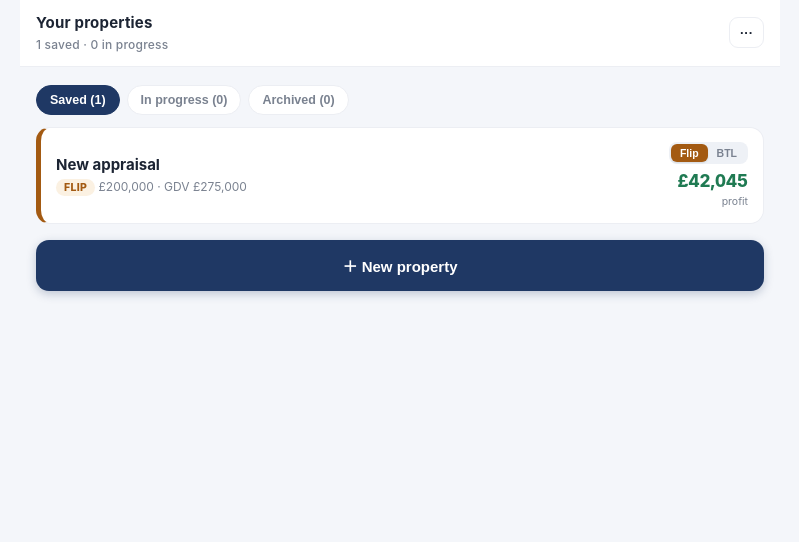
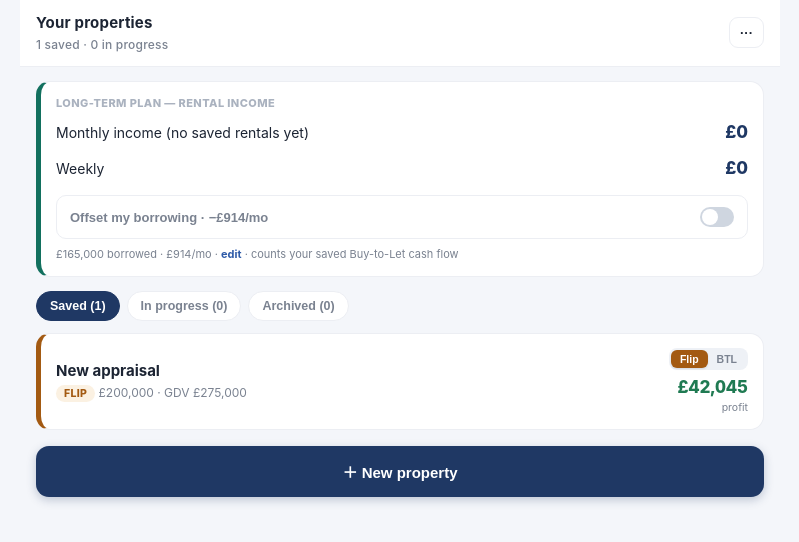
Before and after one commit to Thejammm/pdev, a website: page public/index.html in a window 1280 px wide. Shown: the whole page, without its empty margins (240-1039 px from the left). Drawn offline with Linux system fonts and the light colour scheme.

Commit message:
Bring back borrowing offset (long-term plan) + rent-vs-mortgage view for BTL

```diff
--- a/public/index.html
+++ b/public/index.html
@@ -134,6 +134,20 @@
   .i:active{background:#ccd4e0}
   .fh{font-size:11.5px;color:#57606e;background:#f4f7fb;border-radius:8px;padding:7px 10px;margin:0 0 9px;line-height:1.45}
   .scen{display:flex;justify-content:space-between;align-items:center;background:var(--amberbg);color:var(--amber);border-radius:9px;padding:7px 11px;font-size:11.5px;font-weight:800;margin-top:9px;cursor:pointer}
+  /* portfolio / borrowing */
+  .folio{background:var(--card);border:1px solid var(--line);border-radius:14px;padding:13px 15px;margin-bottom:14px;border-left:5px solid var(--btl)}
+  .folio h4{margin:0 0 4px;font-size:11px;text-transform:uppercase;letter-spacing:.4px;color:var(--faint);font-weight:800}
+  .frow{display:flex;justify-content:space-between;align-items:center;padding:5px 0;font-size:14px}
+  .frow b{font-size:17px;font-weight:800;color:var(--navy)}
+  .frow.net b{color:var(--green)}
+  .btoggle{width:100%;text-align:left;background:#fff;border:1px solid var(--line);border-radius:10px;padding:11px 13px;font-size:13px;font-weight:700;color:var(--muted);cursor:pointer;margin:9px 0 4px;display:flex;justify-content:space-between;align-items:center;gap:10px}
+  .btoggle.on{background:var(--btlbg);color:var(--btl);border-color:#bfe0d6}
+  .dot2{width:34px;height:20px;border-radius:20px;background:#cfd6e0;position:relative;flex:none}
+  .btoggle.on .dot2{background:var(--btl)}
+  .dot2:after{content:"";position:absolute;width:16px;height:16px;border-radius:50%;background:#fff;top:2px;left:2px;transition:.15s}
+  .btoggle.on .dot2:after{left:16px}
+  .fnote{font-size:11px;color:var(--muted);margin-top:7px}
+  .fnote a{color:var(--accent);cursor:pointer;font-weight:700}
 </style>
 </head>
 <body>
@@ -145,6 +159,7 @@ function lsGet(k){try{return HAS_LS?localStorage.getItem(k):MEM[k];}catch(e){ret
 function lsSet(k,v){try{if(HAS_LS)localStorage.setItem(k,v);else MEM[k]=v;}catch(e){MEM[k]=v;}}
 var KEY='pdevPro_v1';var store={deals:[],current:null};
 function load(){var r=lsGet(KEY);if(r){try{store=JSON.parse(r);}catch(e){}}if(!store.deals)store.deals=[];
+  if(!store.borrow)store.borrow={amount:165000,monthly:914,on:false};
   store.deals.forEach(d=>{if(!d.status)d.status='saved';});
   if(!store.deals.length){var d=defDeal();d.status='saved';store.deals.push(d);store.current=d.id;}
   if(!store.current)store.current=store.deals.length?store.deals[0].id:null;}
@@ -288,7 +303,7 @@ function renderDash(){
   var list=store.deals.filter(d=>statusOf(d)===dashFilter);
   var h='<div class="appbar"><div class="ttl">Your properties<span>'+counts.saved+' saved · '+counts.testing+' in progress</span></div>'+
     '<div class="menu"><button class="ic" onclick="toggleMenu(event)">···</button><div class="menu-pop" id="menuPop"><button onclick="exportJSON()">Download backup</button><button onclick="document.getElementById(\'imp\').click()">Restore backup</button></div><input type="file" id="imp" accept="application/json" style="display:none" onchange="importJSON(event)"></div></div>';
-  h+='<div class="dashwrap"><div class="filters">'+['saved','testing','archived'].map(f=>'<button class="chip'+(dashFilter===f?' on':'')+'" onclick="setFilter(\''+f+'\')">'+({saved:'Saved',testing:'In progress',archived:'Archived'}[f])+' ('+counts[f]+')</button>').join('')+'</div>';
+  h+='<div class="dashwrap">'+folioHTML()+'<div class="filters">'+['saved','testing','archived'].map(f=>'<button class="chip'+(dashFilter===f?' on':'')+'" onclick="setFilter(\''+f+'\')">'+({saved:'Saved',testing:'In progress',archived:'Archived'}[f])+' ('+counts[f]+')</button>').join('')+'</div>';
   h+=list.length?list.map(cardHTML).join(''):'<div class="empty">No '+({saved:'saved',testing:'in-progress',archived:'archived'}[dashFilter])+' properties here yet.<br>Tap “New property” to start one.</div>';
   h+='<button class="newbtn" onclick="newDeal()">＋ New property</button></div>';
   document.getElementById('app').innerHTML=h;
@@ -300,6 +315,20 @@ function cardHTML(d){var c=calc(d),isB=d.mode==='btl',val=isB?c.netCF:c.profit;
     '<div class="pcright"><div class="cardtog" onclick="event.stopPropagation()"><button class="'+(!isB?'on':'')+'" onclick="cardMode(\''+d.id+'\',\'flip\',event)">Flip</button><button class="'+(isB?'on':'')+'" onclick="cardMode(\''+d.id+'\',\'btl\',event)">BTL</button></div>'+
     '<div class="pcbig '+(val>=0?'pos':'neg')+'">'+big+'</div><div class="pclab">'+lab+'</div></div></div>';
 }
+function folioHTML(){
+  var saved=store.deals.filter(d=>statusOf(d)==='saved'&&d.mode==='btl');
+  var mo=0;saved.forEach(d=>{mo+=calc(d).netCF;});
+  var b=store.borrow,off=num(b.monthly),net=mo-off;
+  var h='<div class="folio"><h4>Long-term plan — rental income</h4>'+
+    '<div class="frow"><span>Monthly income'+(saved.length?' ('+saved.length+' rental'+(saved.length>1?'s':'')+')':' (no saved rentals yet)')+'</span><b>'+money(mo)+'</b></div>'+
+    '<div class="frow"><span>Weekly</span><b>'+money(mo*12/52)+'</b></div>'+
+    '<button class="btoggle'+(b.on?' on':'')+'" onclick="toggleBorrow()"><span>Offset my borrowing · −'+money(off)+'/mo</span><span class="dot2"></span></button>';
+  if(b.on)h+='<div class="frow net"><span>After borrowing</span><b>'+money(net)+'/mo</b></div><div class="frow net"><span>Weekly after borrowing</span><b>'+money(net*12/52)+'</b></div>';
+  h+='<div class="fnote">'+money(num(b.amount))+' borrowed · '+money(off)+'/mo · <a onclick="editBorrow()">edit</a> · counts your saved Buy-to-Let cash flow</div></div>';
+  return h;
+}
+function toggleBorrow(){store.borrow.on=!store.borrow.on;save();renderDash();}
+function editBorrow(){var a=prompt('Total capital you have borrowed (£):',store.borrow.amount);if(a===null)return;var mo=prompt('What it costs you per month (£):',store.borrow.monthly);if(mo===null)return;store.borrow.amount=num(a);store.borrow.monthly=num(mo);save();renderDash();}
 function cardMode(id,m,e){if(e)e.stopPropagation();var d=store.deals.find(x=>x.id===id);if(d){d.mode=m;save();renderDash();}}
 function setFilter(f){dashFilter=f;renderDash();}
 function openDeal(id){store.current=id;view='deal';curTab='summary';sens={ppMult:1,gdvMult:1,refurbMult:1,rateDelta:0,rentMult:1,monthsDelta:0};stressOn=null;render();window.scrollTo(0,0);}
@@ -378,6 +407,7 @@ function summaryTab(c,d){var isB=c.isBtl,s=healthScores(c),col=s.overall>=70?'gr
   var cv={green:'var(--greenbg)',amber:'var(--amberbg)',red:'var(--redbg)'}[col],cf={green:'var(--green)',amber:'var(--amber)',red:'var(--red)'}[col];
   var h='<div class="score"><div class="ring" style="background:'+cv+';color:'+cf+'">'+s.overall+'</div><div class="t">Overall deal score<b>'+(s.overall>=70?'Strong deal':s.overall>=45?'Marginal — negotiate':'Poor — re-cut or walk')+'</b></div></div>';
   h+='<div class="hbs">'+s.items.map(it=>'<div class="hb"><span class="k">'+it.k+'</span><span class="p '+it.band+'">'+it.word+'</span></div>').join('')+'</div>';
+  if(isB)h+='<h2 class="sec">Rent vs mortgage — every month</h2><div class="kv">'+O('Rent received',money(c.rentM),'','','The monthly rent you expect once done up.')+O('Mortgage payment','−'+money(c.monthlyPay),'neg','','Your monthly mortgage payment on this property.')+O('Running costs','−'+money(c.opMonthly),'neg','','Management, maintenance, void allowance, insurance, gas, electrical, licensing, ground rent and service charge.')+O('Net cash flow',money(c.netCF),c.netCF>=0?'pos':'neg',true,'Rent − mortgage − running costs. This is what you actually keep each month.')+'</div>';
   h+='<h2 class="sec">Where the money goes</h2><div class="kv">'+O('Purchase price',money(c.pp))+O('Acquisition',money(c.acqTotal),'','','Stamp duty + solicitor + searches + survey + land registry + other.')+O('Refurbishment',money(c.refurb),'','','All refurbishment lines + contingency.')+O('Finance',money(c.financeCosts),'','','Fees + interest over the whole project.')+O('Holding',money(c.holdTotNonMort),'','','Monthly holding (excl. mortgage) × months.')+(isB?'':O('Selling',money(c.sellTotal),'','','Agent fee + solicitor + EPC + marketing + staging + other.'))+O('Total project cost',money(c.totalProjectCost),'',true,'Purchase + acquisition + refurbishment + finance + holding'+(isB?'.':' + selling.'))+'</div>';
   h+='<h2 class="sec">Returns</h2><div class="kv">'+(isB?O('Annual cash flow',money(c.annualCF),c.annualCF>=0?'pos':'neg',true,'Monthly net cash flow × 12.')+O('Cash-on-cash',pct(c.coc),'','','Annual cash flow ÷ total cash invested.')+O('Gross / net yield',pct(c.grossYield)+' / '+pct(c.netYield),'','','Gross: annual rent ÷ price. Net: income after operating costs ÷ money in.')+O('Equity created',money(c.equity),'','','End value − the new mortgage after you refinance.')+O('Capital left in',money(c.capitalLeftIn),'','','Cash invested − cash released when you refinance.')+O('Return on cash left in',pct(c.cocLeftIn),'','','Annual cash flow ÷ the capital still left in the deal.'):O('Expected profit',money(c.profit),c.profit>=0?'pos':'neg',true,'End value (GDV) − total project cost.')+O('ROI',pct(c.roi),'','','Profit ÷ total cash invested.')+O('ROCE',pct(c.roce),'','','Profit ÷ total project cost.')+O('Profit / month',money(c.profitPM),'','','Profit ÷ project months.')+O('Profit margin (on GDV)',pct(c.margin),'','','Profit ÷ end value.')+O('Break-even sale',money(c.breakEven),'','','The sale price where profit is exactly zero, allowing for the agent’s %.'))+O('Total cash needed',money(c.cashInvested),'','','Deposit + acquisition + finance fees + refurbishment + holding (excl. mortgage).')+'</div>';
   h+='<h2 class="sec">Maximum offer</h2><div class="kv"><div class="hint">The most you should offer to still hit your target '+(isB?'yield.':'profit.')+'</div>'+O('Maximum offer price',money(c.mao),'',true,isB?'Annual rent ÷ your target yield.':'End value − target profit − refurb − selling − holding − finance − acquisition.')+
@@ -430,7 +460,7 @@ function repaint(){var d=deal(),active=sensActive(),c=calc(d,ov());
   var big=isB?c.annualCF:c.profit,lab=isB?'Expected annual cash flow':'Expected profit';
   var sm=document.getElementById('summary');if(sm){sm.className='summary '+d.mode;
   sm.innerHTML='<div class="top"><div><div class="lab">'+lab+'</div><div class="big '+(big>=0?'pos':'neg')+'">'+money(big)+'</div></div><div style="text-align:right"><span class="modetag '+d.mode+'">'+(isB?'BUY TO LET':'FLIP')+'</span><div style="margin-top:7px"><span class="pill '+band+'">'+(band==='green'?'Strong':band==='amber'?'Marginal':'Poor')+' · '+s.overall+'</span></div></div></div>'+
-    '<div class="mini">'+(isB?'Yield <b>'+pct(c.grossYield)+'</b>':'ROI <b>'+pct(c.roi)+'</b>')+' · Cash <b>'+money(c.cashInvested)+'</b> · Max offer <b>'+money(c.mao)+'</b></div>'+
+    '<div class="mini">'+(isB?'Rent <b>'+money(c.rentM)+'</b> · Mortgage <b>'+money(c.monthlyPay)+'</b> · Net <b>'+money(c.netCF)+'/mo</b>':'ROI <b>'+pct(c.roi)+'</b> · Cash <b>'+money(c.cashInvested)+'</b> · Max offer <b>'+money(c.mao)+'</b>')+'</div>'+
     (active?'<div class="scen" onclick="resetSens()"><span>⚠ What-if scenario applied</span><span>Reset ✕</span></div>':'');}
   GROUPS.forEach(g=>{var el=document.getElementById('det-'+g.id);if(el)el.innerHTML=detFor(g.id,c);});
   var ml=document.getElementById('mapLink');if(ml)ml.innerHTML=mapLinkHTML(d.postcode);
```
